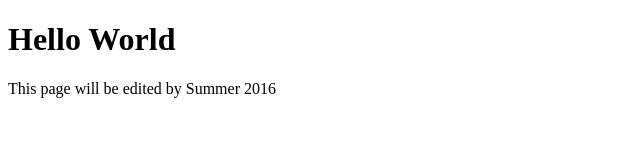
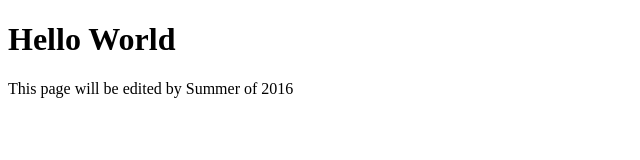
Before and after one commit to shyue/shyue.github.io, a plain HTML site: page index.html in a window 1280 px wide. Shown: the full height of the page, 0-640 px from the left. Drawn offline with Linux system fonts and the light colour scheme.

Commit message:
Changed Index description

```diff
--- a/index.html
+++ b/index.html
@@ -2,6 +2,6 @@
 <html>
 <body>
 <h1>Hello World</h1>
-<p>This page will be edited by Summer 2016</p>
+<p>This page will be edited by Summer of 2016</p>
 </body>
 </html>
```
